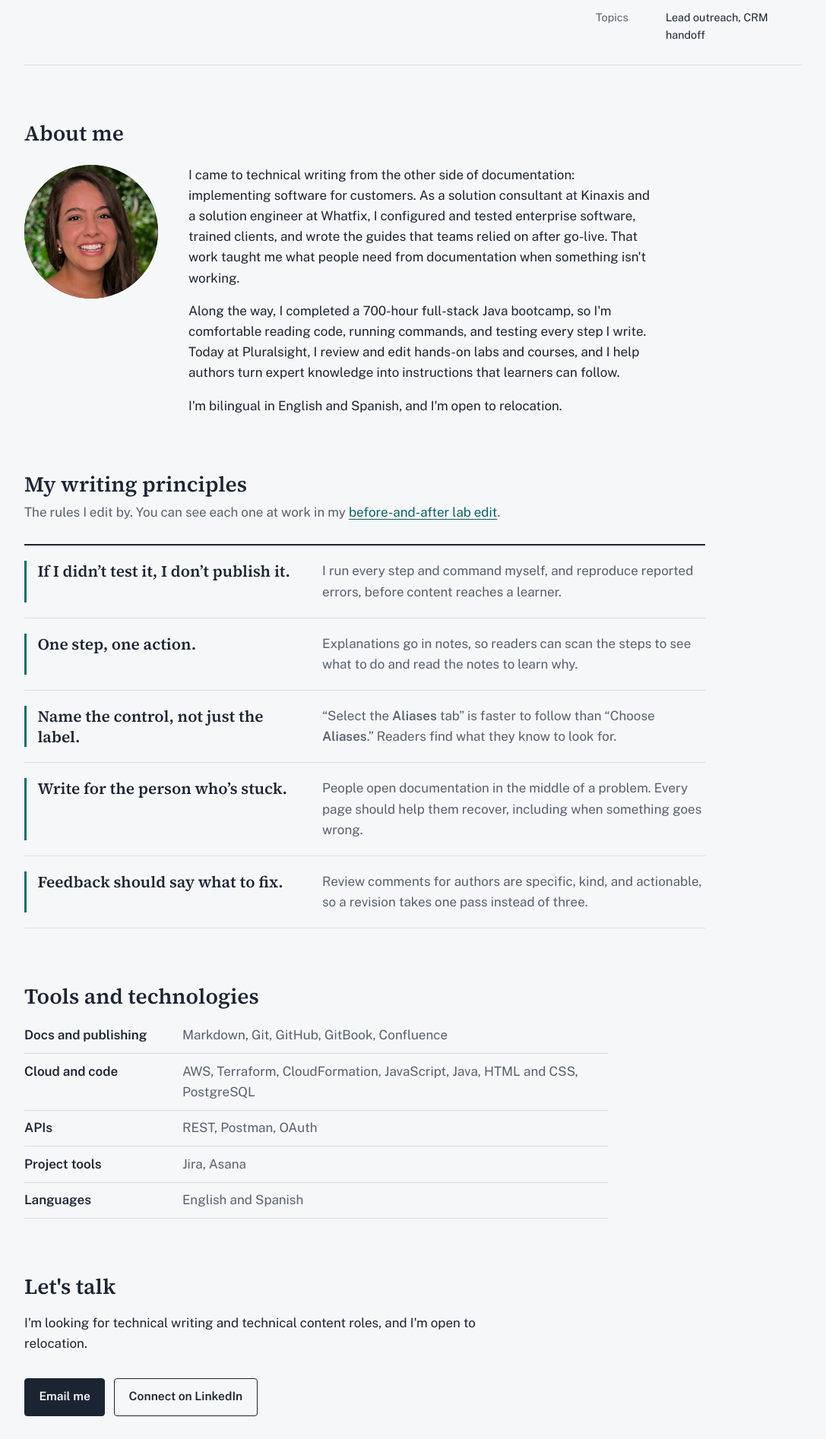
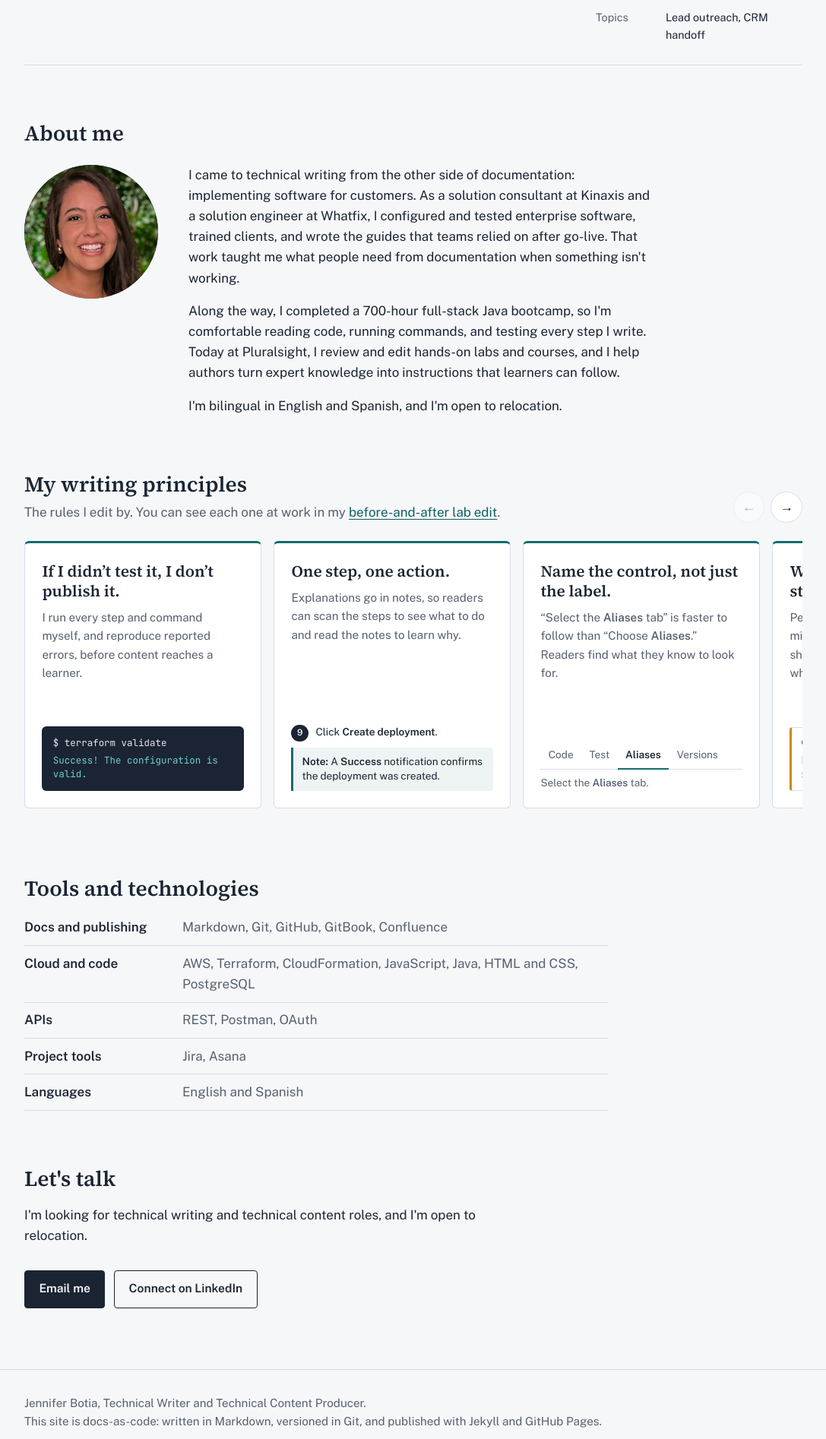
Before and after one commit to Jenjimenez/tech-writing-portfolio, a Jekyll site: the page built from index.html, in a window 1280 px wide. Shown: the part 2555-4449 px from the top of the page at 76% size, without its empty margins (96-1183 px from the left). Built offline with Jekyll 4.4.1, drawn with Linux system fonts in a browser that asks for light colours.

Commit message:
Show writing principles as scrolling cards

```diff
--- a/assets/style.css
+++ b/assets/style.css
@@ -350,12 +350,6 @@ a:hover { text-decoration-thickness: 2px; }
 .resume-embed { display: block; width: 100%; max-width: 54rem; height: 80vh; min-height: 36rem; margin-top: 2.5rem; border: 1px solid var(--rule); border-radius: 4px; background: var(--surface); }
 @media (max-width: 760px) { .resume-embed { display: none; } }
 
-/* Writing principles */
-.principles { list-style: none; margin: 0; padding: 0; border-top: 2px solid var(--ink); max-width: 56rem; }
-.principles li { display: grid; grid-template-columns: minmax(0, 22rem) minmax(0, 1fr); gap: 0.5rem 2.5rem; padding-block: 1.25rem; border-bottom: 1px solid var(--rule); }
-.principles p { margin: 0; color: var(--muted); }
-.principles .principle { font-family: var(--serif); font-weight: 600; font-size: 1.3rem; line-height: 1.3; color: var(--ink); padding-left: 0.9rem; border-left: 3px solid var(--insert); }
-@media (max-width: 760px) { .principles li { grid-template-columns: 1fr; } }
 
 /* Text selection in the site's teal */
 ::selection { background: #bfe3e0; color: #1b2433; }
@@ -389,7 +383,7 @@ a:hover { text-decoration-thickness: 2px; }
   .doc h2 { font-size: 15pt; margin-top: 1.6rem; break-after: avoid; }
   .doc h3, .doc h4 { break-after: avoid; }
   .doc pre { white-space: pre-wrap; word-break: break-word; font-size: 8.5pt; }
-  .doc pre, .doc table, .doc blockquote, .doc img, .doc .compare, .doc details.template, .principles li, .sample { break-inside: avoid; }
+  .doc pre, .doc table, .doc blockquote, .doc img, .doc .compare, .doc details.template, .p-card, .sample { break-inside: avoid; }
   .doc table { display: table; }
   .doc a { text-decoration: underline; }
   .doc a[href^="http"]::after { content: " (" attr(href) ")"; font-size: 8.5pt; color: #333; word-break: break-all; }
@@ -403,3 +397,60 @@ a:hover { text-decoration-thickness: 2px; }
   .doc .compare-col.after { border-top-color: #0b514f; }
   * { -webkit-print-color-adjust: exact; print-color-adjust: exact; }
 }
+
+/* Writing principles as a horizontal row of cards */
+.principles-head { display: flex; justify-content: space-between; align-items: flex-end; gap: 1.5rem; }
+.principles-head .section-intro { margin-bottom: 1.5rem; }
+.track-controls { display: flex; gap: 0.5rem; margin-bottom: 1.5rem; flex-shrink: 0; }
+.track-controls[hidden] { display: none; }
+.track-btn {
+  width: 2.6rem; height: 2.6rem; border-radius: 50%;
+  border: 1px solid var(--rule); background: var(--surface); color: var(--ink);
+  font: inherit; font-size: 1.1rem; cursor: pointer;
+}
+.track-btn:hover:not(:disabled) { border-color: var(--ink); }
+.track-btn:disabled { opacity: 0.35; cursor: default; }
+
+.principles-track {
+  list-style: none; margin: 0; padding: 0 0 1rem;
+  display: flex; gap: 1rem;
+  overflow-x: auto; scroll-snap-type: x mandatory; overscroll-behavior-x: contain;
+  scrollbar-width: thin;
+}
+.p-card {
+  flex: 0 0 min(19.5rem, 82vw);
+  scroll-snap-align: start;
+  display: flex; flex-direction: column;
+  min-height: 22rem;
+  padding: 1.5rem 1.4rem 1.4rem;
+  background: var(--surface);
+  border: 1px solid var(--rule);
+  border-top: 3px solid var(--insert);
+  border-radius: 6px;
+}
+.p-card h3 { font-family: var(--serif); font-weight: 600; font-size: 1.3rem; line-height: 1.25; margin: 0 0 0.6rem; }
+.p-card > p { margin: 0; color: var(--muted); font-size: 0.95rem; }
+.p-visual { margin-top: auto; padding-top: 1.5rem; display: grid; gap: 0.5rem; font-size: 0.85rem; line-height: 1.45; }
+
+.v-terminal { background: #1b2433; color: #e5e8ed; border-radius: 6px; padding: 0.8rem 0.9rem; font-family: var(--mono); font-size: 0.78rem; display: grid; gap: 0.3rem; }
+.v-ok { color: #6fd0c9; }
+.v-step { display: flex; gap: 0.6rem; align-items: baseline; }
+.v-num { flex-shrink: 0; display: inline-grid; place-items: center; width: 1.4rem; height: 1.4rem; border-radius: 50%; background: var(--ink); color: var(--paper); font-size: 0.72rem; font-weight: 600; }
+.v-note { background: var(--callout); border-left: 3px solid var(--insert); border-radius: 0 4px 4px 0; padding: 0.55rem 0.7rem; }
+.v-tabs { display: flex; border-bottom: 1px solid var(--rule); }
+.v-tabs span { padding: 0.45rem 0.65rem; color: var(--muted); border-bottom: 2px solid transparent; margin-bottom: -1px; }
+.v-tabs .is-active { color: var(--ink); font-weight: 600; border-bottom-color: var(--insert); }
+.v-caption { color: var(--muted); }
+.v-alert { display: grid; gap: 0.2rem; border: 1px solid var(--rule); border-left: 3px solid #c98a12; border-radius: 4px; padding: 0.6rem 0.75rem; }
+.v-comment { display: flex; gap: 0.6rem; align-items: flex-start; background: var(--callout); border-radius: 4px; padding: 0.6rem 0.7rem; }
+
+@media (max-width: 760px) {
+  .principles-head { display: block; }
+  .p-card { min-height: 21rem; }
+}
+@media print {
+  .track-controls { display: none !important; }
+  .principles-track { flex-wrap: wrap; overflow: visible; }
+  .p-card { flex: 1 1 14rem; min-height: 0; }
+}
+@media (prefers-color-scheme: dark) { .v-terminal { background: #0c1016; border: 1px solid var(--rule); } }
--- a/index.html
+++ b/index.html
@@ -164,31 +164,86 @@ layout: default
 </section>
 
 <section id="principles" class="wrap section" aria-labelledby="principles-heading">
-  <h2 id="principles-heading">My writing principles</h2>
-  <p class="section-intro">The rules I edit by. You can see each one at work in my <a href="{{ '/Pluralsight_Work/before-and-after-lab-edit.html' | relative_url }}">before-and-after lab edit</a>.</p>
-  <ul class="principles">
-    <li>
-      <p class="principle">If I didn’t test it, I don’t publish it.</p>
+  <div class="principles-head">
+    <div>
+      <h2 id="principles-heading">My writing principles</h2>
+      <p class="section-intro">The rules I edit by. You can see each one at work in my <a href="{{ '/Pluralsight_Work/before-and-after-lab-edit.html' | relative_url }}">before-and-after lab edit</a>.</p>
+    </div>
+    <div class="track-controls" hidden>
+      <button type="button" class="track-btn" data-dir="-1" aria-label="Previous principle"><span aria-hidden="true">&#8592;</span></button>
+      <button type="button" class="track-btn" data-dir="1" aria-label="Next principle"><span aria-hidden="true">&#8594;</span></button>
+    </div>
+  </div>
+
+  <ul class="principles-track" aria-label="Writing principles">
+    <li class="p-card">
+      <h3>If I didn’t test it, I don’t publish it.</h3>
       <p>I run every step and command myself, and reproduce reported errors, before content reaches a learner.</p>
+      <div class="p-visual" aria-hidden="true">
+        <div class="v-terminal">
+          <span class="v-prompt">$ terraform validate</span>
+          <span class="v-ok">Success! The configuration is valid.</span>
+        </div>
+      </div>
     </li>
-    <li>
-      <p class="principle">One step, one action.</p>
+    <li class="p-card">
+      <h3>One step, one action.</h3>
       <p>Explanations go in notes, so readers can scan the steps to see what to do and read the notes to learn why.</p>
+      <div class="p-visual" aria-hidden="true">
+        <div class="v-step"><span class="v-num">9</span><span>Click <b>Create deployment</b>.</span></div>
+        <div class="v-note"><b>Note:</b> A <b>Success</b> notification confirms the deployment was created.</div>
+      </div>
     </li>
-    <li>
-      <p class="principle">Name the control, not just the label.</p>
+    <li class="p-card">
+      <h3>Name the control, not just the label.</h3>
       <p>“Select the <strong>Aliases</strong> tab” is faster to follow than “Choose <strong>Aliases</strong>.” Readers find what they know to look for.</p>
+      <div class="p-visual" aria-hidden="true">
+        <div class="v-tabs"><span>Code</span><span>Test</span><span class="is-active">Aliases</span><span>Versions</span></div>
+        <div class="v-caption">Select the <b>Aliases</b> tab.</div>
+      </div>
     </li>
-    <li>
-      <p class="principle">Write for the person who’s stuck.</p>
+    <li class="p-card">
+      <h3>Write for the person who’s stuck.</h3>
       <p>People open documentation in the middle of a problem. Every page should help them recover, including when something goes wrong.</p>
+      <div class="p-visual" aria-hidden="true">
+        <div class="v-alert"><b>Connection closed</b>Return to CloudShell and repeat the SSH steps to reconnect.</div>
+      </div>
     </li>
-    <li>
-      <p class="principle">Feedback should say what to fix.</p>
+    <li class="p-card">
+      <h3>Feedback should say what to fix.</h3>
       <p>Review comments for authors are specific, kind, and actionable, so a revision takes one pass instead of three.</p>
+      <div class="p-visual" aria-hidden="true">
+        <div class="v-comment"><span class="initials">JB</span><span>Great flow here. Can we name the exact menu so learners don’t have to search for it?</span></div>
+      </div>
     </li>
   </ul>
 </section>
+
+<script>
+  (function () {
+    var track = document.querySelector('.principles-track');
+    var controls = document.querySelector('.track-controls');
+    if (!track || !controls) return;
+    var buttons = controls.querySelectorAll('.track-btn');
+    var reduce = window.matchMedia('(prefers-reduced-motion: reduce)').matches;
+    function update() {
+      var max = track.scrollWidth - track.clientWidth;
+      controls.hidden = max < 4;
+      buttons[0].disabled = track.scrollLeft < 4;
+      buttons[1].disabled = track.scrollLeft > max - 4;
+    }
+    buttons.forEach(function (btn) {
+      btn.addEventListener('click', function () {
+        var card = track.querySelector('.p-card');
+        var step = card ? card.getBoundingClientRect().width + 16 : 300;
+        track.scrollBy({ left: step * Number(btn.dataset.dir), behavior: reduce ? 'auto' : 'smooth' });
+      });
+    });
+    track.addEventListener('scroll', update, { passive: true });
+    window.addEventListener('resize', update);
+    update();
+  })();
+</script>
 
 <section class="wrap section" aria-labelledby="tools-heading">
   <h2 id="tools-heading">Tools and technologies</h2>
```
